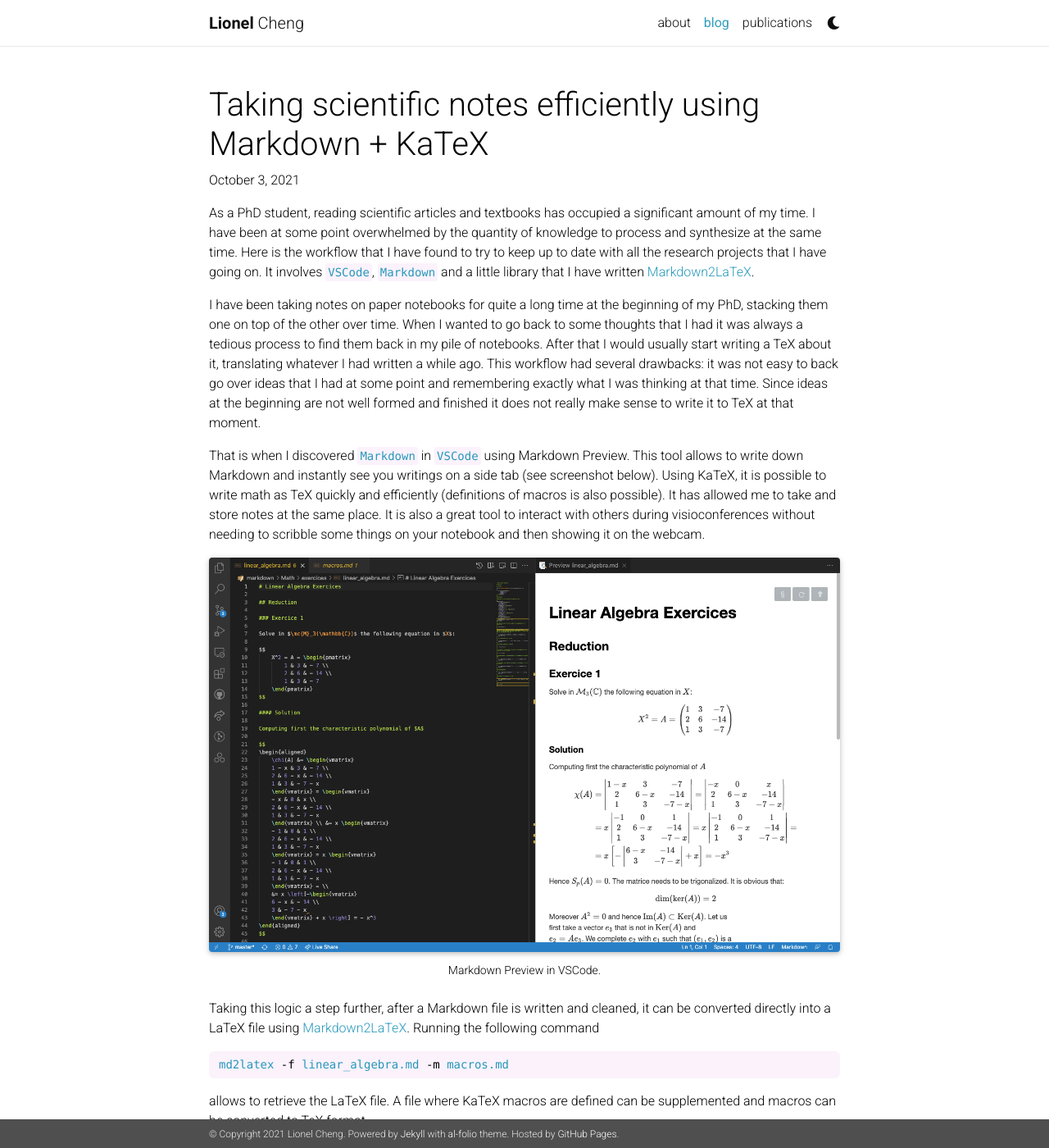
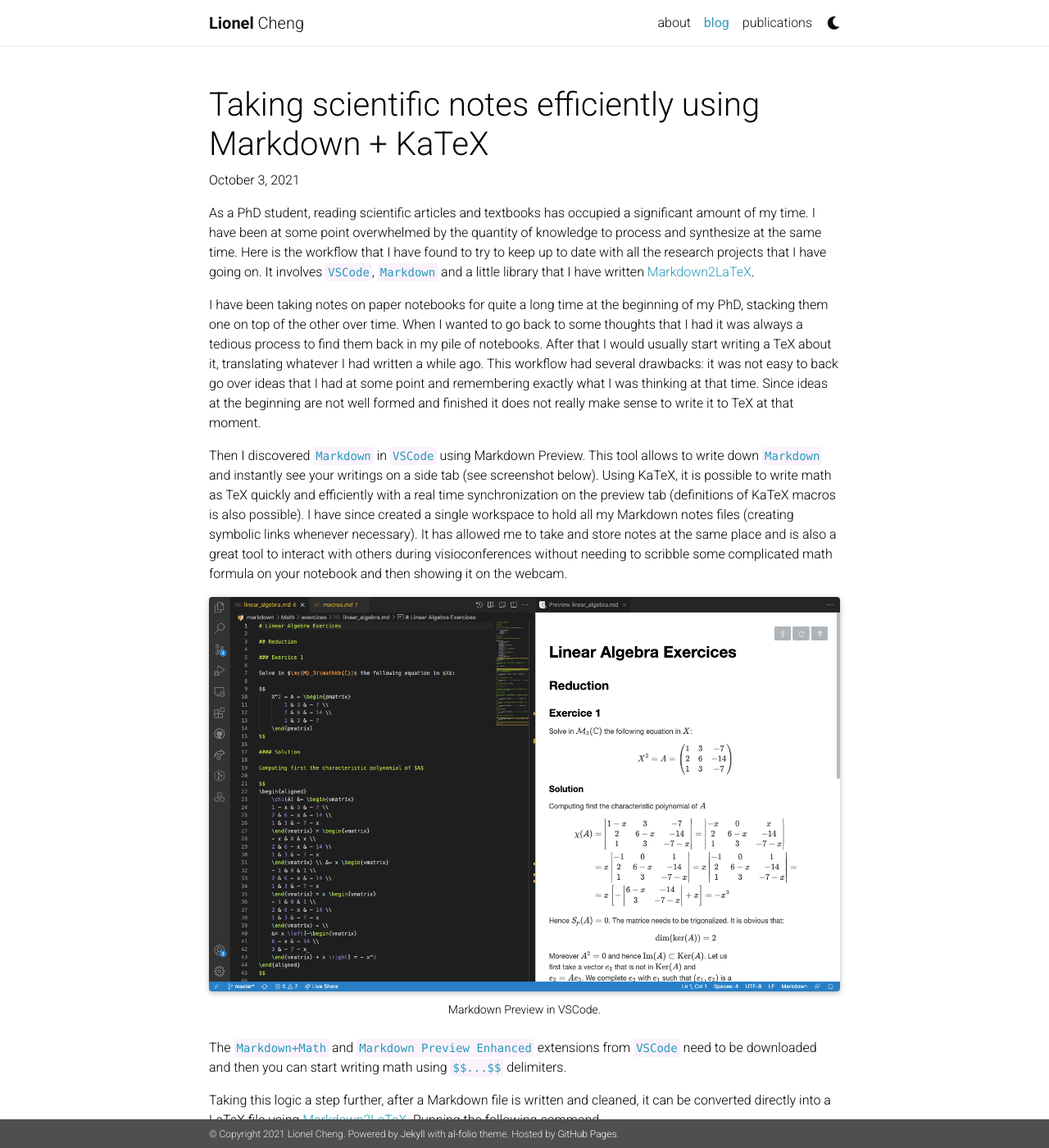
Before and after one commit to lionelchg/lionelchg.github.io, a Jekyll site: the page built from _posts/2021-10-03-notes.md, in a window 1280 px wide and 1400 px high. Shown: the whole window at 82% size. Built offline with Jekyll 4.4.1, drawn with Linux system fonts in a browser that asks for light colours; nearby versions of some CDN libraries; comment, search, counter and statistics services are not loaded; a style sheet for code colours, icons or effects is not loaded.

Commit message:
Update notes

```diff
--- a/_posts/2021-10-03-notes.md
+++ b/_posts/2021-10-03-notes.md
@@ -2,14 +2,14 @@
 layout: post
 title: Taking scientific notes efficiently using Markdown + KaTeX
 date: 2021-10-03 11:12:00-0400
-description: An optimized workflow for easy rendering in LaTeX
+description: An optimized workflow for taking notes and converting them to LaTeX
 ---
 
 As a PhD student, reading scientific articles and textbooks has occupied a significant amount of my time. I have been at some point overwhelmed by the quantity of knowledge to process and synthesize at the same time. Here is the workflow that I have found to try to keep up to date with all the research projects that I have going on. It involves `VSCode`, `Markdown` and a little library that I have written [Markdown2LaTeX](https://github.com/lionelchg/Markdown2LaTeX).
 
 I have been taking notes on paper notebooks for quite a long time at the beginning of my PhD, stacking them one on top of the other over time. When I wanted to go back to some thoughts that I had it was always a tedious process to find them back in my pile of notebooks. After that I would usually start writing a TeX about it, translating whatever I had written a while ago. This workflow had several drawbacks: it was not easy to back go over ideas that I had at some point and remembering exactly what I was thinking at that time. Since ideas at the beginning are not well formed and finished it does not really make sense to write it to TeX at that moment.
 
-That is when I discovered `Markdown` in `VSCode` using Markdown Preview. This tool allows to write down Markdown and instantly see you writings on a side tab (see screenshot below). Using KaTeX, it is possible to write math as TeX quickly and efficiently (definitions of macros is also possible). It has allowed me to take and store notes at the same place. It is also a great tool to interact with others during visioconferences without needing to scribble some things on your notebook and then showing it on the webcam.
+Then I discovered `Markdown` in `VSCode` using Markdown Preview. This tool allows to write down `Markdown` and instantly see your writings on a side tab (see screenshot below). Using KaTeX, it is possible to write math as TeX quickly and efficiently with a real time synchronization on the preview tab (definitions of KaTeX macros is also possible). I have since created a single workspace to hold all my Markdown notes files (creating symbolic links whenever necessary). It has allowed me to take and store notes at the same place and is also a great tool to interact with others during visioconferences without needing to scribble some complicated math formula on your notebook and then showing it on the webcam.
 
 <div class="row">
     <div class="col-sm mt-3 mt-md-0">
@@ -19,6 +19,8 @@
 <div class="caption">
     Markdown Preview in VSCode.
 </div>
+
+The `Markdown+Math` and `Markdown Preview Enhanced` extensions from `VSCode` need to be downloaded and then you can start writing math using `$$...$$` delimiters.
 
 Taking this logic a step further, after a Markdown file is written and cleaned, it can be converted directly into a LaTeX file using [Markdown2LaTeX](https://github.com/lionelchg/Markdown2LaTeX). Running the following command
 
```
Also changed, not shown: 5 other files.
